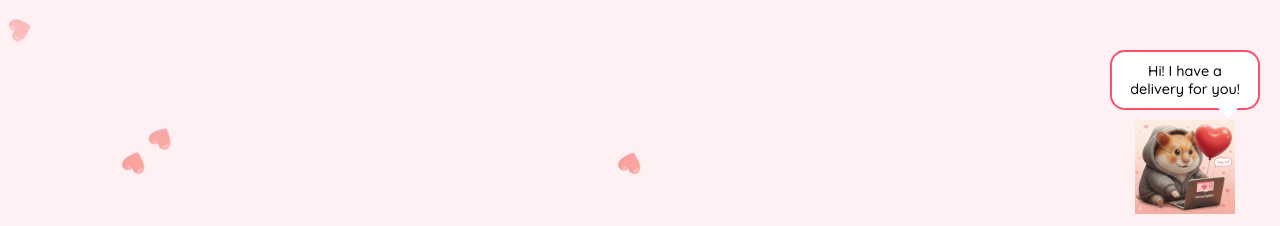
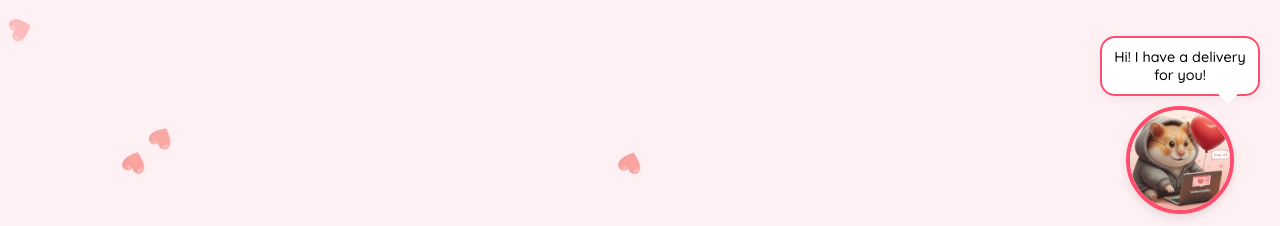
Before and after one commit to tarushinandwani-sudo/special-delivery, a plain HTML site: page index.html in a window 1280 px wide. Shown: the part 566-792 px from the top of the page. Drawn offline with nearby package versions, Linux system fonts and the light colour scheme; a web font is replaced by a local one.

Commit message:
Update index.html

```diff
--- a/index.html
+++ b/index.html
@@ -28,16 +28,28 @@
         .big-heart { font-size: 150px; animation: pulse 1.5s infinite; margin: 20px; display: block; }
         @keyframes pulse { 0% { transform: scale(1); } 50% { transform: scale(1.2); } 100% { transform: scale(1); } }
 
-        /* Hamster Branding */
+        /* Hamster Branding - Circular Style */
         #hamster-container {
-            position: fixed; bottom: 20px; right: 20px; width: 150px;
+            position: fixed; bottom: 20px; right: 20px; width: 160px;
             z-index: 100; display: flex; flex-direction: column; align-items: center;
         }
-        #hamster-img { width: 100px; height: auto; transform: scaleX(-1); }
+
+        #hamster-img {
+            width: 100px;
+            height: 100px;
+            object-fit: cover; /* Keeps image centered in circle */
+            border-radius: 50%; /* Makes it a circle */
+            border: 4px solid var(--dark-pink); /* Cute border */
+            background-color: white;
+            box-shadow: 0 4px 10px rgba(0,0,0,0.1);
+            transform: scaleX(-1); /* Flips hamster to face the center */
+        }
+
         .bubble {
             background: white; border: 2px solid var(--dark-pink);
             padding: 10px; border-radius: 15px; font-size: 0.9rem;
             margin-bottom: 10px; position: relative; font-family: 'Quicksand', sans-serif;
+            box-shadow: 0 4px 10px rgba(0,0,0,0.05);
         }
         .bubble::after {
             content: ''; position: absolute; bottom: -10px; right: 20px;
```
